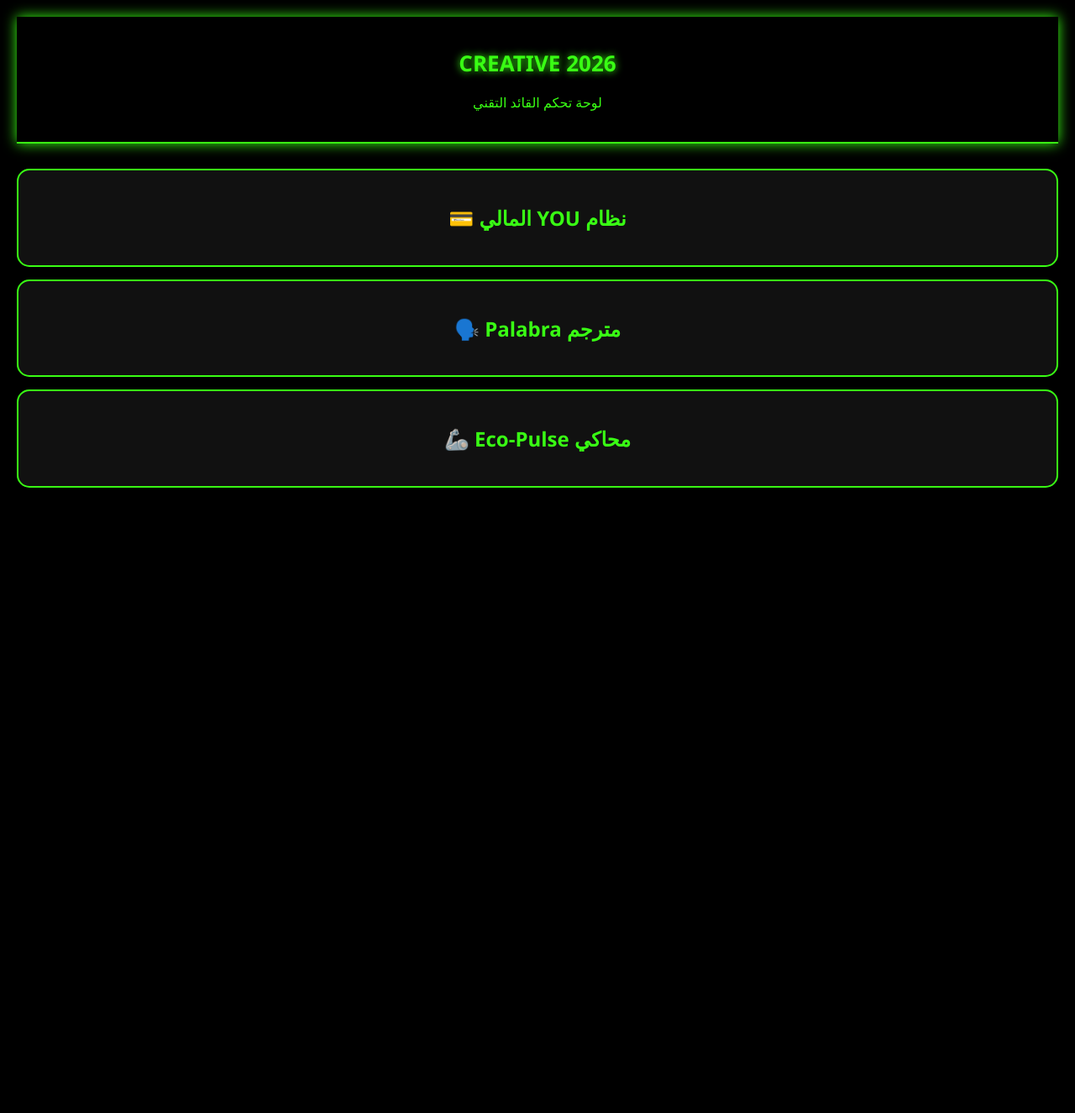
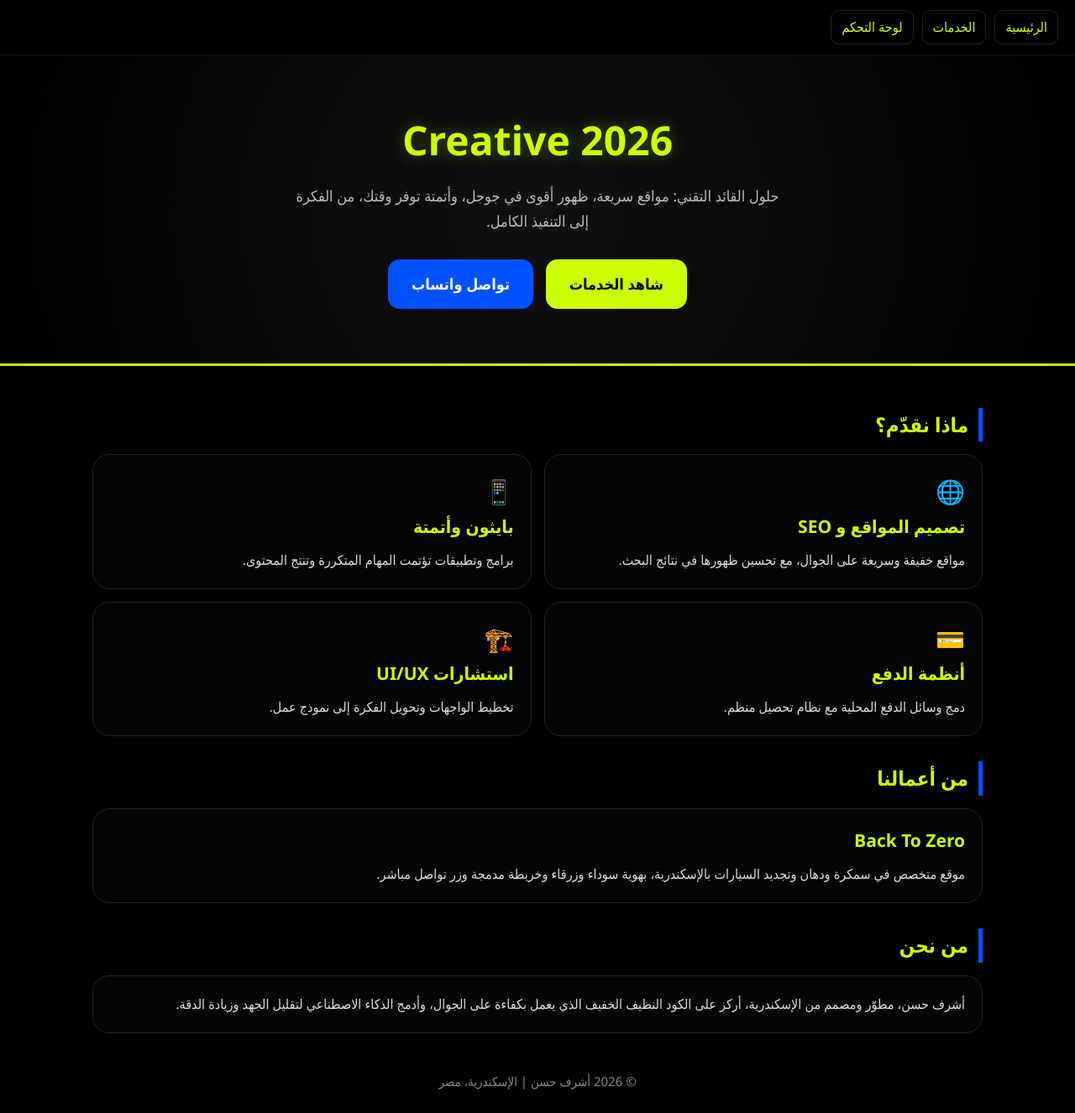
Before and after one commit to ashraflx71/creative2026, a plain HTML site: page index.html in a window 1280 px wide. Shown: the whole page at 84% size. Before the commit the page ends 800 px from the top, so only its background shows below. Drawn offline with Linux system fonts and the light colour scheme.

Commit message:
Revamp index.html for SEO and layout improvements
Updated the title and meta description for SEO. Redesigned the layout with new styles and added a navigation bar. Enhanced the content structure and improved accessibility features.

```diff
--- a/index.html
+++ b/index.html
@@ -3,115 +3,77 @@
 <head>
     <meta charset="UTF-8">
     <meta name="viewport" content="width=device-width, initial-scale=1.0">
-    <title>Creative 2026 | القائد التقني</title>
+    <title>Creative 2026 | تصميم مواقع و SEO وحلول برمجية</title>
+    <meta name="description" content="Creative 2026 بإشراف أشرف حسن من الإسكندرية: تصميم مواقع سريعة، SEO، أتمتة بايثون، أنظمة دفع، واستشارات UI/UX.">
     <link rel="manifest" href="manifest.json">
     <meta name="theme-color" content="#000000">
     <link rel="icon" type="image/png" href="FontAwesome-Icons-icon.png">
-
     <style>
-        body { background-color: #000000; color: #39FF14; font-family: 'Segoe UI', sans-serif; margin: 0; padding: 20px; text-align: center; overflow-x: hidden; }
-        header { padding: 20px 0; border-bottom: 2px solid #39FF14; box-shadow: 0 0 15px #39FF14; margin-bottom: 30px; }
-        h1 { font-size: 26px; text-shadow: 0 0 10px #39FF14; }
-        .grid-container { display: grid; grid-template-columns: 1fr; gap: 15px; }
-        .card { background: #111; border: 2px solid #39FF14; padding: 20px; border-radius: 15px; cursor: pointer; color: #39FF14; transition: 0.3s; text-decoration: none; }
-        .card:active { background: #39FF14; color: #000; }
-
-        /* واجهة المحاكي */
-        #active-section { margin-top: 30px; padding: 20px; border: 1px solid #39FF14; border-radius: 15px; background: #050505; display: none; }
-        input { width: 90%; padding: 12px; margin: 10px 0; background: #111; border: 1px solid #39FF14; color: #fff; border-radius: 8px; }
-        button { padding: 15px 30px; background: #39FF14; color: #000; border: none; font-weight: bold; border-radius: 10px; cursor: pointer; width: 100%; margin-top: 10px; }
-
-        /* أنيميشن الروبوت */
-        #robot-status { width: 100px; height: 100px; margin: 20px auto; border: 5px solid #39FF14; border-radius: 50%; display: flex; align-items: center; justify-content: center; font-size: 40px; transition: 0.5s; }
-        .pulse { animation: pulsing 1.5s infinite; }
-        @keyframes pulsing { 0% { box-shadow: 0 0 0 0 rgba(57, 255, 20, 0.7); } 70% { box-shadow: 0 0 0 20px rgba(57, 255, 20, 0); } 100% { box-shadow: 0 0 0 0 rgba(57, 255, 20, 0); } }
-
-        #log { font-family: monospace; font-size: 14px; color: #00FFFF; margin-top: 15px; text-align: left; background: #111; padding: 10px; border-radius: 5px; height: 80px; overflow-y: auto; }
+        :root { --accent: #ccff00; --blue: #0051ff; --muted: #bbb; }
+        * { box-sizing: border-box; }
+        body { background: #000; color: #fff; font-family: 'Segoe UI', Tahoma, Arial, sans-serif; margin: 0; font-size: 18px; line-height: 1.7; }
+        a:focus-visible { outline: 3px solid var(--blue); outline-offset: 2px; }
+        .topnav { display: flex; gap: 10px; padding: 12px 20px; border-bottom: 1px solid #111; flex-wrap: wrap; }
+        .topnav a { color: var(--accent); text-decoration: none; font-size: 16px; padding: 6px 12px; border: 1px solid #222; border-radius: 10px; }
+        .hero { padding: 60px 20px; text-align: center; border-bottom: 3px solid var(--accent); background: radial-gradient(circle, #111 0%, #000 100%); }
+        .hero h1 { color: var(--accent); font-size: clamp(32px, 9vw, 48px); margin: 0 0 10px; text-shadow: 0 0 20px rgba(204,255,0,.3); }
+        .hero p { color: var(--muted); margin: 0 auto 25px; max-width: 600px; }
+        .btn { display: inline-block; text-decoration: none; background: var(--accent); color: #000; padding: 14px 28px; border-radius: 14px; font-weight: bold; margin: 5px; }
+        .btn.blue { background: var(--blue); color: #fff; }
+        main { max-width: 1100px; margin: 0 auto; padding: 20px; }
+        h2.section { color: var(--accent); border-right: 5px solid var(--blue); padding-right: 12px; font-size: 24px; margin: 30px 0 15px; }
+        .grid { display: grid; grid-template-columns: 1fr; gap: 15px; }
+        @media (min-width: 768px) { .grid { grid-template-columns: 1fr 1fr; } }
+        .card { border: 1px solid #222; border-radius: 20px; padding: 20px; background: #050505; }
+        .card h3 { margin: 0 0 8px; color: var(--accent); font-size: 21px; }
+        .card p { margin: 0; color: #ddd; font-size: 16px; }
+        .icon { font-size: 28px; display: block; }
+        footer p { text-align: center; color: #888; padding: 25px 20px; margin: 0; font-size: 15px; }
     </style>
 </head>
 <body>
 
-    <header>
-        <h1>CREATIVE 2026</h1>
-        <p>لوحة تحكم القائد التقني</p>
-    </header>
+<nav class="topnav" aria-label="التنقل">
+    <a href="index.html" aria-current="page">الرئيسية</a>
+    <a href="services.html">الخدمات</a>
+    <a href="dashboard.html">لوحة التحكم</a>
+</nav>
 
-    <div class="grid-container">
-        <div class="card" onclick="showSection('pay-ui')"><h2>نظام YOU المالي 💳</h2></div>
-        <div class="card" onclick="showSection('trans-ui')"><h2>مترجم Palabra 🗣️</h2></div>
-        <div class="card" onclick="showSection('eco-pulse')"><h2>محاكي Eco-Pulse 🦾</h2></div>
+<header class="hero">
+    <h1>Creative 2026</h1>
+    <p>حلول القائد التقني: مواقع سريعة، ظهور أقوى في جوجل، وأتمتة توفر وقتك، من الفكرة إلى التنفيذ الكامل.</p>
+    <a class="btn" href="services.html">شاهد الخدمات</a>
+    <a class="btn blue" id="wa" href="#" target="_blank" rel="noopener">تواصل واتساب</a>
+</header>
+
+<main>
+    <h2 class="section">ماذا نقدّم؟</h2>
+    <div class="grid">
+        <div class="card"><span class="icon" aria-hidden="true">🌐</span><h3>تصميم المواقع و SEO</h3><p>مواقع خفيفة وسريعة على الجوال، مع تحسين ظهورها في نتائج البحث.</p></div>
+        <div class="card"><span class="icon" aria-hidden="true">📱</span><h3>بايثون وأتمتة</h3><p>برامج وتطبيقات تؤتمت المهام المتكررة وتنتج المحتوى.</p></div>
+        <div class="card"><span class="icon" aria-hidden="true">💳</span><h3>أنظمة الدفع</h3><p>دمج وسائل الدفع المحلية مع نظام تحصيل منظم.</p></div>
+        <div class="card"><span class="icon" aria-hidden="true">🏗️</span><h3>استشارات UI/UX</h3><p>تخطيط الواجهات وتحويل الفكرة إلى نموذج عمل.</p></div>
     </div>
 
-    <div id="active-section">
-        <!-- واجهة نظام YOU -->
-        <div id="pay-ui" style="display: none;">
-            <h3>إدارة مدفوعات YOU</h3>
-            <form action="https://formspree.io/f/mwvyzgyd" method="POST">
-                <input type="number" name="Amount" placeholder="المبلغ" required>
-                <input type="text" name="TID" placeholder="Transaction ID" required>
-                <button type="submit">إرسال للتأكيد</button>
-            </form>
-        </div>
-
-        <!-- واجهة Palabra -->
-        <div id="trans-ui" style="display: none;">
-            <h3>Palabra AI Translator</h3>
-            <div id="resultText" style="margin: 20px 0; font-size: 20px;">جاهز للترجمة...</div>
-            <button onclick="startPalabra()" style="border-radius: 50%; width: 70px; height: 70px; background: none; border: 2px solid #00FFFF; color: #00FFFF;">🎤</button>
-        </div>
-
-        <!-- واجهة Eco-Pulse -->
-        <div id="eco-pulse" style="display: none;">
-            <h3 style="color: #39FF14;">محاكي سوار MIT (Eco-Pulse)</h3>
-            <div id="robot-status">🤖</div>
-            <p id="status-text">الحالة: في انتظار الإشارة...</p>
-            <button onclick="simulatePulse('FORWARD')">محاكاة نبضة (للأمام)</button>
-            <button onclick="simulatePulse('STOP')" style="background: #ff3131;">توقف طارئ</button>
-            <div id="log">>> نظام التحكم جاهز...</div>
-        </div>
+    <h2 class="section">من أعمالنا</h2>
+    <div class="card">
+        <h3>Back To Zero</h3>
+        <p>موقع متخصص في سمكرة ودهان وتجديد السيارات بالإسكندرية، بهوية سوداء وزرقاء وخريطة مدمجة وزر تواصل مباشر.</p>
     </div>
 
-    <script>
-        function showSection(id) {
-            document.getElementById('active-section').style.display = 'block';
-            document.querySelectorAll('#active-section > div').forEach(div => div.style.display = 'none');
-            document.getElementById(id).style.display = 'block';
-            window.scrollTo(0, document.body.scrollHeight);
-        }
+    <h2 class="section">من نحن</h2>
+    <div class="card">
+        <p>أشرف حسن، مطوّر ومصمم من الإسكندرية، أركز على الكود النظيف الخفيف الذي يعمل بكفاءة على الجوال، وأدمج الذكاء الاصطناعي لتقليل الجهد وزيادة الدقة.</p>
+    </div>
+</main>
 
-        // محاكي Eco-Pulse
-        function simulatePulse(command) {
-            const robot = document.getElementById('robot-status');
-            const log = document.getElementById('log');
-            const statusText = document.getElementById('status-text');
+<footer>
+    <p>© 2026 أشرف حسن | الإسكندرية، مصر</p>
+</footer>
 
-            robot.classList.add('pulse');
-            log.innerHTML += `<br>> إشارة عضلية مكتشفة: ${command}`;
-
-            if(command === 'FORWARD') {
-                statusText.innerHTML = "الحالة: الروبوت يتحرك للأمام";
-                robot.style.borderColor = "#39FF14";
-                robot.innerHTML = "🚀";
-            } else {
-                statusText.innerHTML = "الحالة: تم إيقاف المحرك";
-                robot.style.borderColor = "#ff3131";
-                robot.innerHTML = "🛑";
-                robot.classList.remove('pulse');
-            }
-            log.scrollTop = log.scrollHeight;
-        }
-
-        // Palabra Logic
-        function startPalabra() {
-            const rec = new (window.SpeechRecognition || window.webkitSpeechRecognition)();
-            rec.lang = 'ar-EG';
-            rec.onresult = (e) => {
-                const t = e.results[0][0].transcript;
-                document.getElementById('resultText').innerText = "قلت: " + t;
-                const s = new SpeechSynthesisUtterance(t); s.lang = 'ar-EG'; window.speechSynthesis.speak(s);
-            };
-            rec.start();
-        }
-    </script>
+<script>
+    var msg = "مرحباً أشرف، أريد الاستفسار عن خدمات Creative 2026";
+    document.getElementById('wa').href = "https://wa.me/201111210119?text=" + encodeURIComponent(msg);
+</script>
 </body>
 </html>
```
